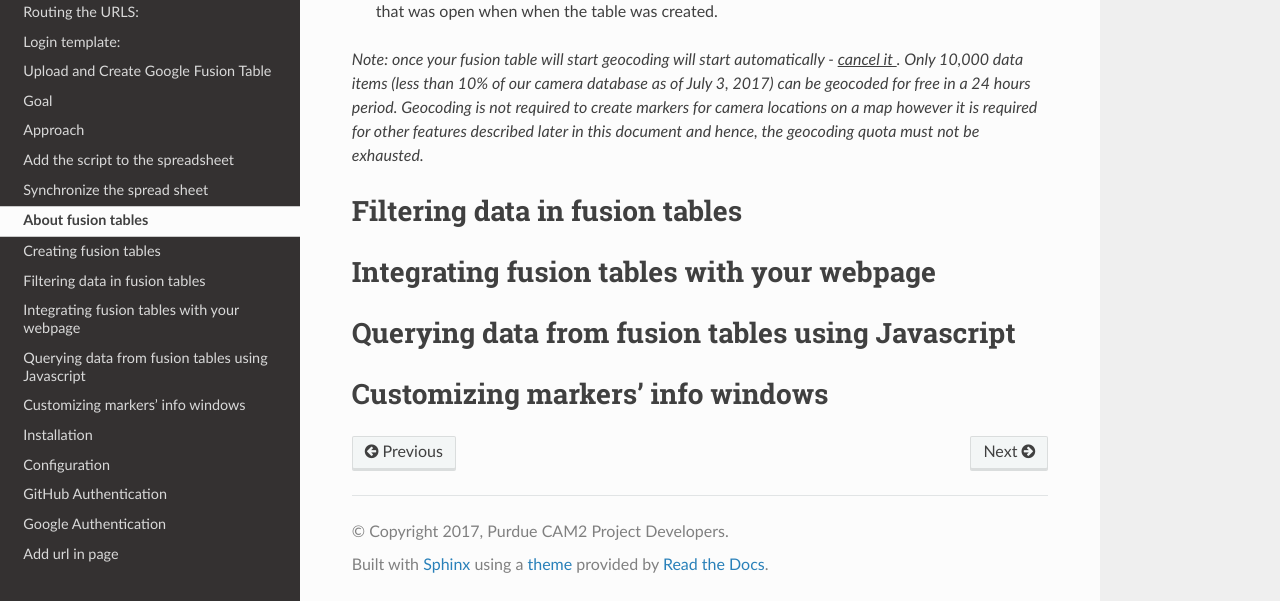
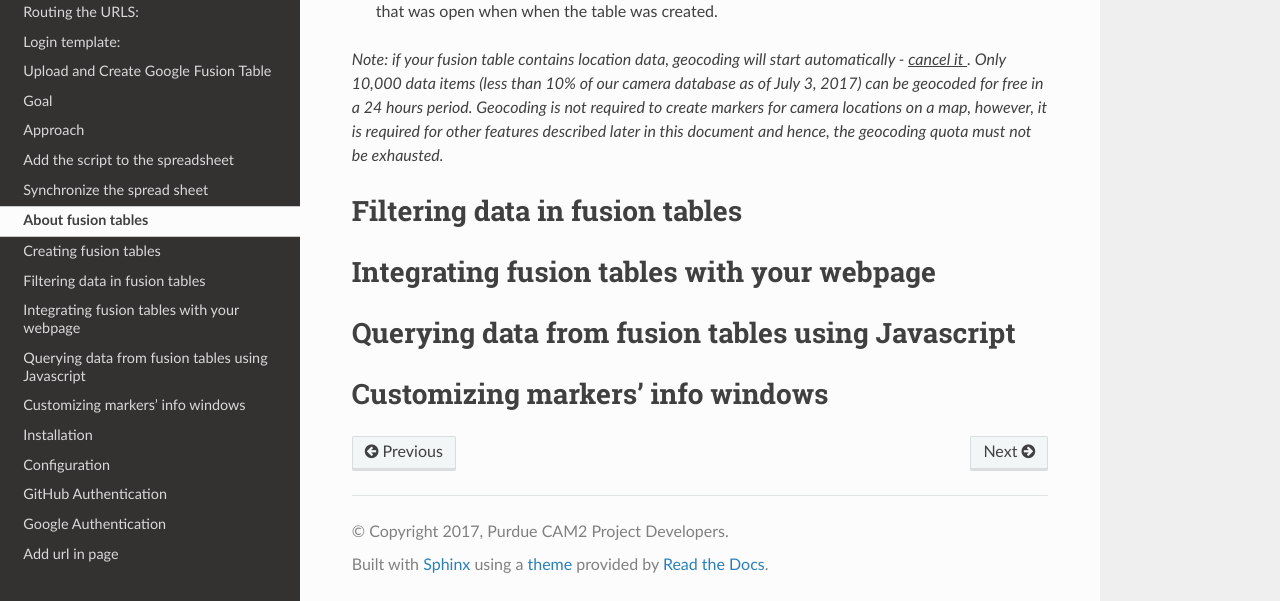
Before and after one commit to PurdueCAM2Project/CAM2WebUI, a Sphinx documentation site: the page built from docs/implementationDetail/fusion_setup.md, in a window 1280 px wide and 900 px high, scrolled down 1110 px, cut to the strip 299-900 px from the top of the window. Built offline with Sphinx 7.4.7 and the Read the Docs theme 2.0.0, drawn with Linux system fonts in a browser that asks for light colours.

```diff
--- a/docs/implementationDetail/fusion_setup.md
+++ b/docs/implementationDetail/fusion_setup.md
@@ -24,9 +24,7 @@
 ![image](https://drive.google.com/open?id=0Bx6vDx1hyDf0N3drYm4wTFlvQ0k)
 The fusion table will have the same visibility as the host google drive folder where it is stored. BY default, it's the google drive folder that was open when when the table was created.
 
-
-
-<i> Note: once your fusion table will start  geocoding will start automatically - <u> cancel it </u>. Only 10,000 data items (less than 10% of our camera database as of July 3, 2017) can be geocoded for free in a 24 hours period. Geocoding is not required to create markers for camera locations on a map however it is required for other features described later in this document and hence, the geocoding quota must not be exhausted. </i>
+<i> Note: if your fusion table contains location data, geocoding will start automatically - <u> cancel it </u>. Only 10,000 data items (less than 10% of our camera database as of July 3, 2017) can be geocoded for free in a 24 hours period. Geocoding is not required to create markers for camera locations on a map, however, it is required for other features described later in this document and hence, the geocoding quota must not be exhausted. </i>
 
 ### Filtering data in fusion tables
 
```
